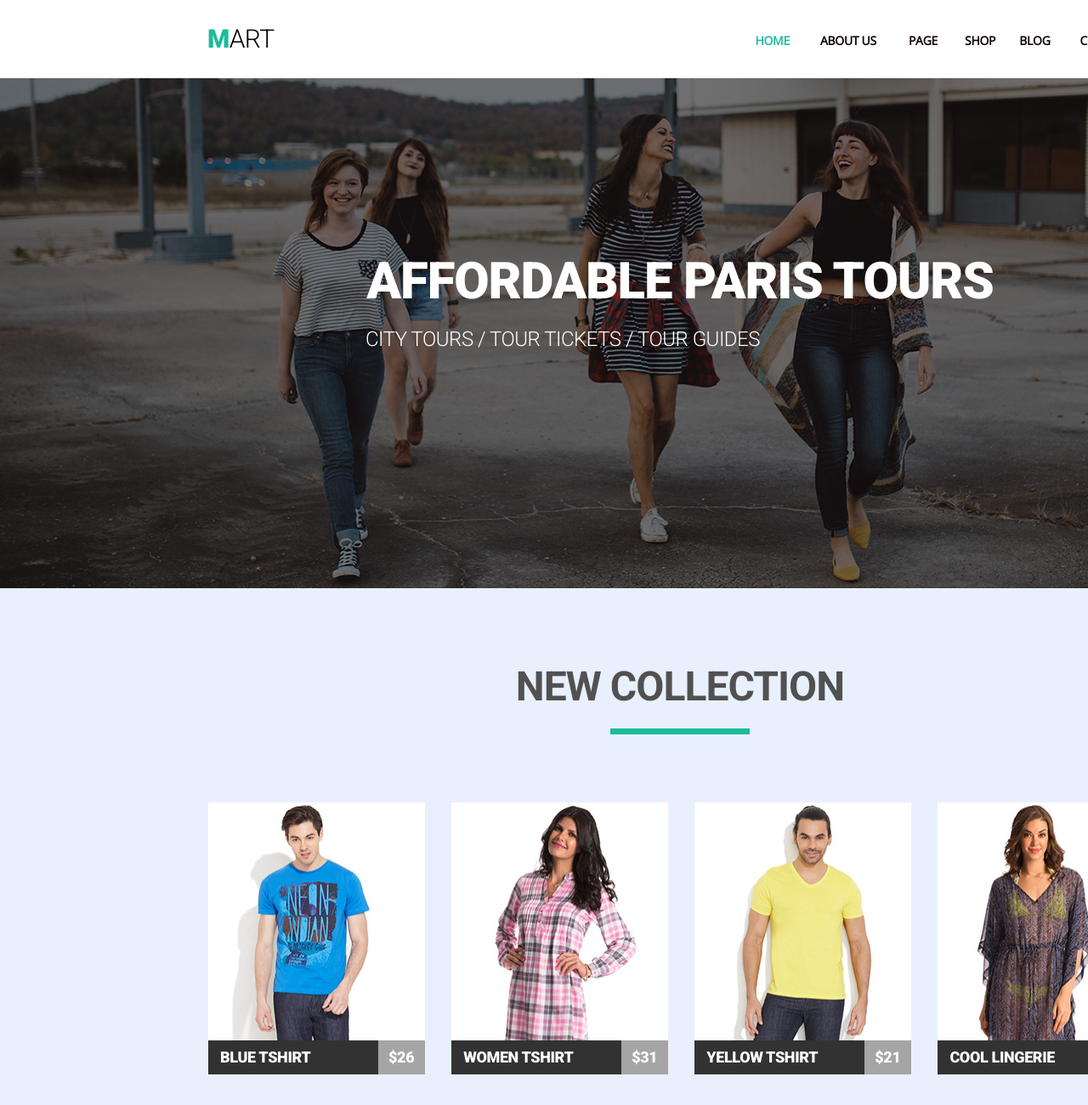
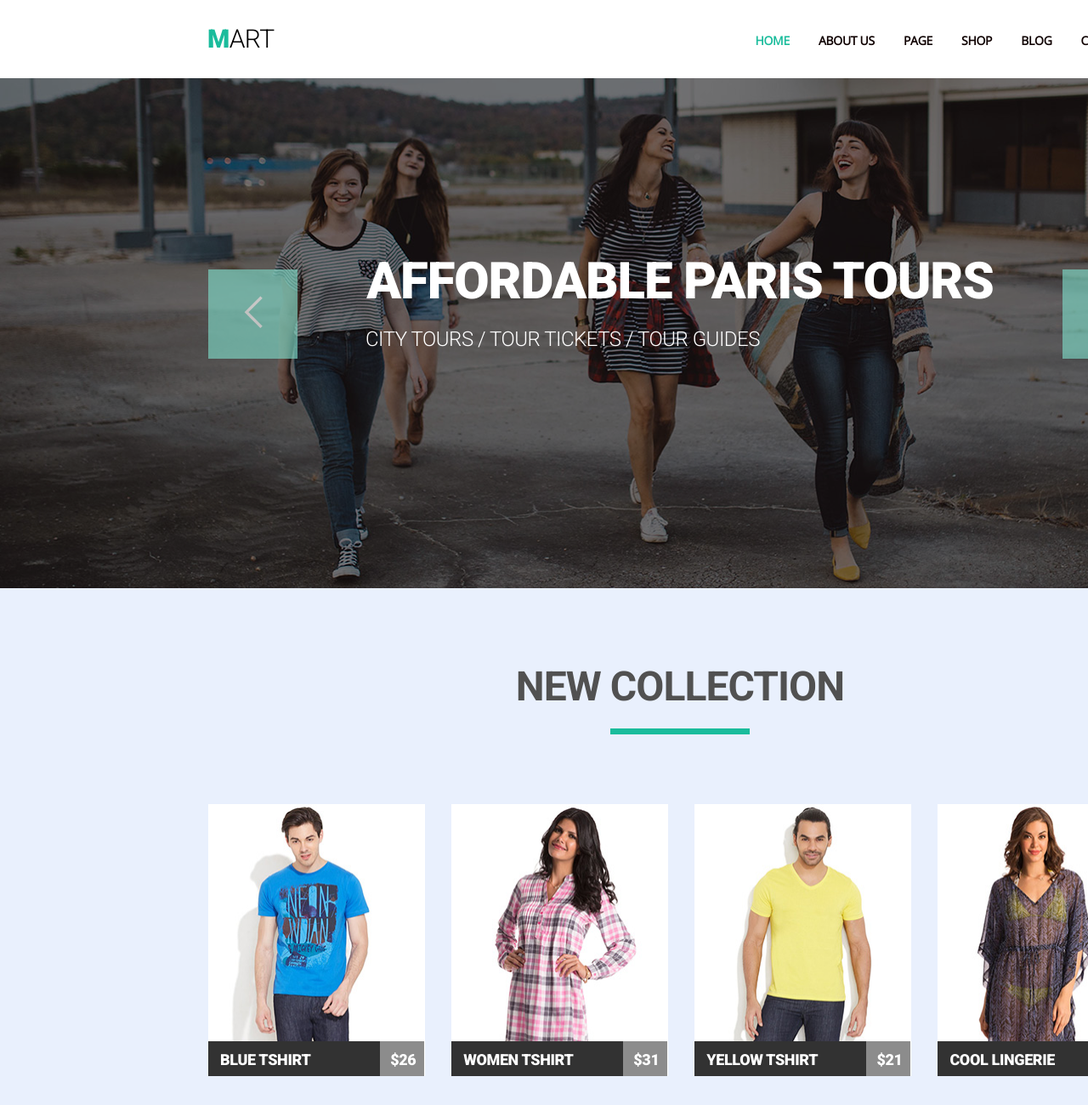
Before and after one commit to Gani4ka/goit-fe-course, a plain HTML site: page html-css/Module-5/index.html in a window 1280 px wide. Shown: the top 1300 px of the page at 85% size. Drawn offline with nearby package versions, Linux system fonts and the light colour scheme.

Commit message:
hw5-version5

```diff
--- a/html-css/Module-5/css/style.css
+++ b/html-css/Module-5/css/style.css
@@ -1,11 +1,19 @@
+/* * {
+  outline: 1px solid;
+} */
+
 body {
+  background-color: #ffffff;
+}
+.page-wrapper {
   width: 1600px;
   margin: auto;
-  background-color: #ffffff;
 }
+
+/* HEADER */
 .header {
   margin: 0 244px;
-  /* Почему не работает text-align: justify??? */
+  /* Почему не работает text-align: justify? */
 }
 .logo {
   display: inline-block;
@@ -33,23 +41,18 @@ body {
   /* Почему не работает text-align: для inline-block??? */
   display: inline-block;
   list-style: none;
+  margin-right: 30px;
 }
-.nav-item:first-child {
-  margin-right: 32px;
+.nav-item:last-child {
+  margin-right: 0;
 }
-.nav-item:nth-child(2) {
-  margin-right: 34px;
+.nav-item-active .nav-link {
+  color: #1abc9c;
 }
-.nav-item:nth-child(3) {
-  margin-right: 28px;
+/* Сделала через класс, я так тебя поняла по прошлому дз, а вообще правильно через псеврокласс, верно?: */
+.nav-item:active .nav-link {
+  color: #1abc9c;
 }
-.nav-item:nth-child(4) {
-  margin-right: 24px;
-}
-.nav-item:nth-child(5) {
-  margin-right: 31px;
-}
-
 .nav-link {
   vertical-align: top;
   text-decoration: none;
@@ -61,25 +64,28 @@ body {
   line-height: 11px;
   letter-spacing: -0.28px;
 }
-.nav-item:first-child > .nav-link {
-  color: #1abc9c;
-}
+
+/* SLIDER */
 .hiden {
   display: none;
 }
 .slider {
   position: relative;
-  box-sizing: border-box;
-  padding-top: 198px;
-  width: 1600px;
-  height: 600px;
-  background-image: url(../img/slide4.png);
   font-family: "Roboto", sans-serif;
   color: #fff;
+  line-height: 0;
+}
+.slides {
+  margin: 0;
+  padding: 0;
+  list-style: none;
 }
 .slider-title {
+  position: absolute;
+  left: 50%;
+  transform: translateX(-50%);
+  top: 198px;
   margin: 0;
-  text-align: center;
   font-weight: 900;
   font-size: 60px;
   line-height: 82px;
@@ -87,34 +93,53 @@ body {
   text-transform: uppercase;
 }
 .slider-text {
-  margin: 0 430px;
+  position: absolute;
+  top: 280px;
+  left: 430px;
+  margin: 0;
   font-weight: 300;
   font-size: 24px;
   line-height: 54px;
   letter-spacing: -0.48px;
   text-transform: uppercase;
 }
-.slider-title::before {
-  content: url(../img/arrow1.png);
+.slider-ctrl {
   position: absolute;
+  width: 105px;
+  height: 105px;
+  border: none;
+  background-color: #7fd9c7;
+  opacity: .65;
+}
+.slider-ctrl-prev {
+  top: 225px;
   left: 245px;
-  top: 223px;
 }
-.slider-title::after {
-  content: url(../img/arrow2.png);
-  position: absolute;
-  right: 243px;
-  top: 223px;
+.slider-ctrl-prev::after {
+  content: url(../img/1.png);
 }
+.slider-ctrl-next {
+  top: 225px;
+  right: 245px;
+}
+.slider-ctrl-next::after {
+  content: url(../img/2.png);
+}
+.slider-ctrl:active {
+  background-color: #1abc9c;
+}
+
+/* GALERY */
 .galery {
   padding-top: 100px;
-  padding-bottom: 95px;
+  padding-bottom: 100px;
   font-family: "Roboto", sans-serif;
   font-weight: 900;
   background-color: #e9f0fd;
 }
 .galery-title {
   margin: 0;
+  margin-bottom: 82px;
   text-align: center;
   color: #515151;
   text-transform: uppercase;
@@ -130,40 +155,38 @@ body {
 .product-cards-wraper {
   padding-left: 245px;
   font-size: 18px;
-  line-height: 32px;
   letter-spacing: -0.36px;
   text-transform: uppercase;
   color: #fff;
+  line-height: 0;
 }
 .galery-product-card {
   position: relative;
   display: inline-block;
-  margin: 80px 27px 0 0;
-  height: 320px;
+  margin: 0 27px 0 0;
+}
+figcaption {
+  position: absolute;
+  bottom: 0;
+  background-color: #323232;
 }
 .product-name {
-  display: inline;
-  position: absolute;
-  bottom: 0;
-  left: 0;
+  display: inline-block;
   margin: 0;
-  padding: 4px 0 0 14px;
+  padding: 6px 0 3px 14px;
   box-sizing: border-box;
-  width: 200px;
-  height: 40px;
+  width: 198px;
+  line-height: 32px;
   background-color: #323232;
 }
 .product-cost {
   display: inline-block;
-  position: absolute;
-  bottom: 0;
-  right: 0;
   margin: 0;
-  padding: 4px 0 0 12px;
+  padding: 6px 0 3px 12px;
   box-sizing: border-box;
-  width: 55px;
-  height: 40px;
-  background-color: rgba(50, 50, 50, 0.44);
+  width: 52px;
+  line-height: 32px;
+  background-color: rgba(255, 255, 255, 0.44);
 }
 .product-cost::before {
   content: "\0024";
@@ -174,13 +197,11 @@ body {
   position: absolute;
   top: 10px;
   left: 10px;
-  background-color: rgb(0, 0, 0);
-  opacity: 0.549;
+  background-color: rgba(0, 0, 0, .55);
 }
 .button-top {
-  width: 48px;
-  height: 48px;
-  padding-top: 5px;
+  width: 49px;
+  padding: 12px 6px 8px 6px;
   position: absolute;
   top: 79px;
   background-color: transparent;
@@ -193,8 +214,7 @@ body {
 .button2 {
   left: 94px;
   background-color: #1abc9c;
-  opacity: 1;
-  /* Как сделать фон непрозрачным? */
+
 }
 .button3 {
   left: 151px;
@@ -213,8 +233,7 @@ body {
   left: 35px;
   top: 136px;
   width: 164px;
-  height: 48px;
-  padding-left: 17px;
+  padding: 3px 6px 7px 17px;
   box-sizing: border-box;
   border: 1px solid;
   border-color: #fff;
@@ -246,9 +265,13 @@ body {
 .galery-product-card:hover .product-cost {
   background-color: #7fd9c7;
 }
+.galery-product-card:hover figcaption {
+  background-color: #1abc9c;
+}
 
+/* FOOTER */
 footer {
-  height: 89px;
+  padding-bottom: 34px;
   text-align: center;
   background-color: #323232;
 }
--- a/html-css/Module-5/index.html
+++ b/html-css/Module-5/index.html
@@ -13,11 +13,13 @@
 </head>
 
 <body>
+    <div class="page-wrapper">
+        <!-- HEADER -->
         <header class="header">
             <p class="logo">Mart</p>
             <nav class="main-nav">
                 <ul class="nav-list">
-                <li class="nav-item">
+                    <li class="nav-item nav-item-active">
                         <a href="#" class="nav-link">Home</a>
                     </li>
                     <li class="nav-item">
@@ -40,19 +42,28 @@
         </header>
         <main class="main">
             <h1 class="hiden">The mane page of the site</h1>
-        <section class="slider">
-            <h2 class="slider-title">Affordable Paris Tours</h2>
+            <!-- SLIDER -->
+            <div class="slider">
+                <ul class="slides">
+                    <li class="slides-item">
+                        <img src="img/slide4.png" alt="image" class="slides-image" width="1600" height="600">
+                        <p class="slider-title">Affordable Paris Tours</p>
                         <p class="slider-text">City tours / tour tickets / tour guides</p>
-        </section>
+                    </li>
+                </ul>
+                <button class="slider-ctrl slider-ctrl-prev"></button>
+                <button class="slider-ctrl slider-ctrl-next"></button>
+            </div>
+            <!-- GALERY -->
             <section class="galery">
                 <h2 class="galery-title">New collection</h2>
                 <div class="product-cards-wraper">
                     <figure class="galery-product-card">
-                    <img src="img/category1.jpg" alt="blue tshirt" width="255px" height="320px">
-                    <figurecaption>
+                        <img src="img/category1.jpg" alt="blue tshirt" width="255" height="320">
+                        <figcaption>
                             <p class="product-name">blue tshirt</p>
                             <p class="product-cost">26</p>
-                    </figurecaption>
+                        </figcaption>
                         <div class="wraper-buttons-hiden">
                             <button class="button-top button1"></button>
                             <button class="button-top button2"></button>
@@ -61,11 +72,11 @@
                         </div>
                     </figure>
                     <figure class="galery-product-card">
-                    <img src="img/category2.jpg" alt="women tshirt" width="255px" height="320px">
-                    <figurecaption>
+                        <img src="img/category2.jpg" alt="women tshirt" width="255" height="320">
+                        <figcaption>
                             <p class="product-name">women tshirt</p>
                             <p class="product-cost">31</p>
-                    </figurecaption>
+                        </figcaption>
                         <div class="wraper-buttons-hiden">
                             <button class="button-top button1"></button>
                             <button class="button-top button2"></button>
@@ -74,11 +85,11 @@
                         </div>
                     </figure>
                     <figure class="galery-product-card">
-                    <img src="img/category3.jpg" alt="yellow tshirt" width="255px" height="320px">
-                    <figurecaption>
+                        <img src="img/category3.jpg" alt="yellow tshirt" width="255" height="320">
+                        <figcaption>
                             <p class="product-name">yellow tshirt</p>
                             <p class="product-cost">21</p>
-                    </figurecaption>
+                        </figcaption>
                         <div class="wraper-buttons-hiden">
                             <button class="button-top button1"></button>
                             <button class="button-top button2"></button>
@@ -87,11 +98,11 @@
                         </div>
                     </figure>
                     <figure class="galery-product-card">
-                    <img src="img/category4.jpg" alt="cool lingerie" width="255px" height="320px">
-                    <figurecaption>
+                        <img src="img/category4.jpg" alt="cool lingerie" width="255" height="320">
+                        <figcaption>
                             <p class="product-name">cool lingerie</p>
                             <p class="product-cost">56</p>
-                    </figurecaption>
+                        </figcaption>
                         <div class="wraper-buttons-hiden">
                             <button class="button-top button1"></button>
                             <button class="button-top button2"></button>
@@ -102,10 +113,15 @@
                 </div>
             </section>
         </main>
+        <!-- FOOTER -->
         <footer>
-        <p class="footer-text">All Rights Reserved © Dokan | Designed <span>ThemenGraph</span></p>
+            <p class="footer-text">All Rights Reserved © Dokan | Designed
+                <span>ThemenGraph</span>
+            </p>
         </footer>
         <!-- Как правильно оформить футер (теги)? -->
+    </div>
+
 </body>
 
 </html>
```
Lines whose indentation alone changed are shown as unchanged.
